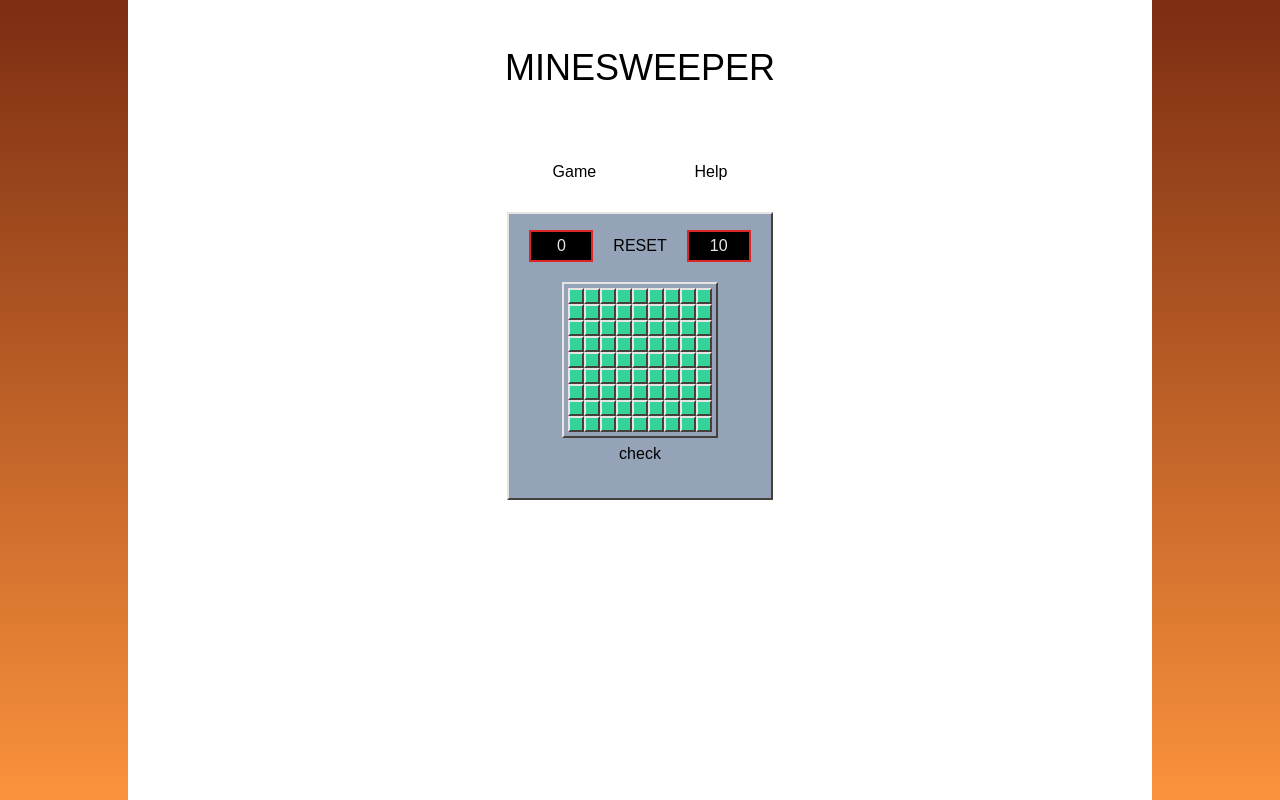
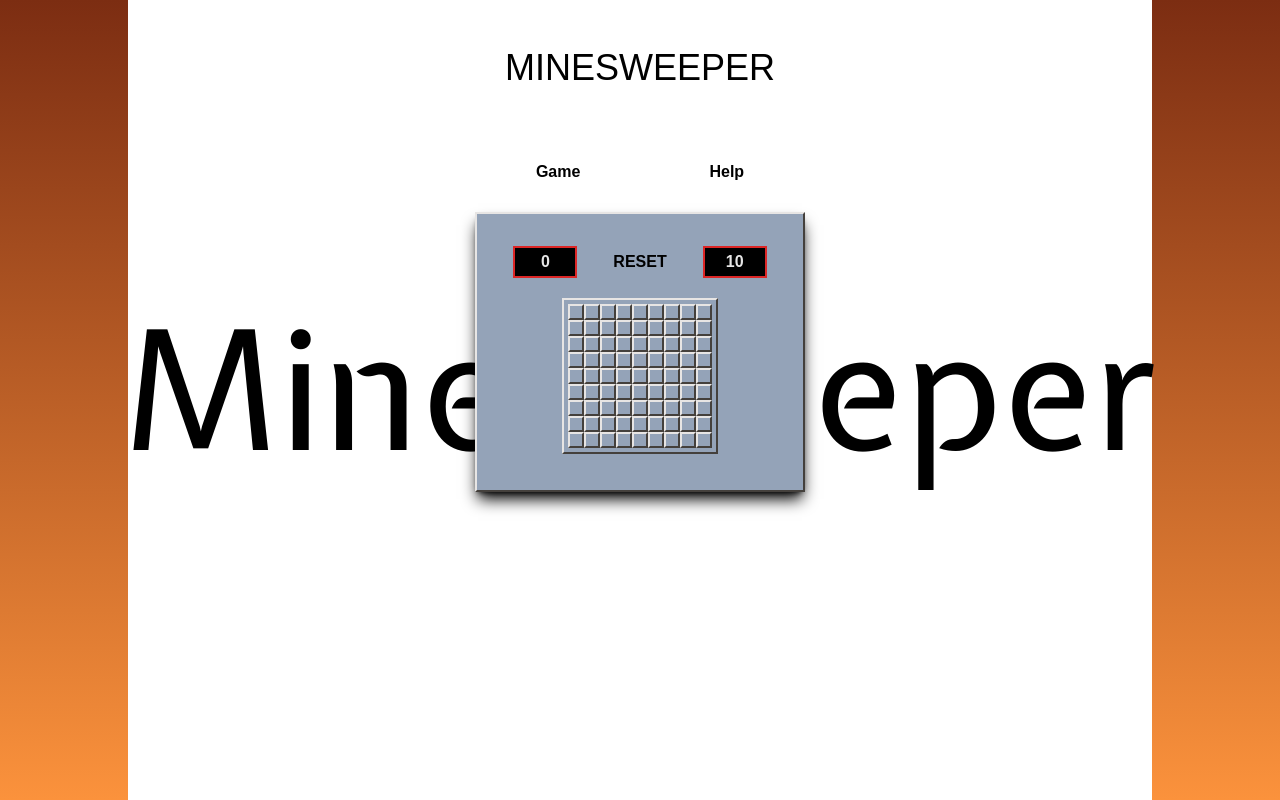
Before and after one commit to str4ng3love/minesweeper, a Next.js app: page / in a window 1280 px wide. Built offline with nearby package versions, Linux system fonts and the light colour scheme; a web font is replaced by a local one.

Commit message:
added displaying a congrats communicate if the player manages to clear the field

```diff
--- a/app/components/Game.tsx
+++ b/app/components/Game.tsx
@@ -1,7 +1,7 @@
 "use client";
 import Menu from "./Menu";
 import Minefield from "./Minefield";
-import { useEffect, useState } from "react";
+import { useState } from "react";
 export interface Options {
   x: string;
   y: string;
@@ -15,9 +15,9 @@ export default function Game() {
 
   return (
     <>
-      <div className="flex flex-col max-w-fit">
+      <div className="flex z-10 flex-col max-w-fit ">
         <Menu getOptions={getOptions} />
-        {gameOptions ?  <Minefield options={gameOptions as Options} /> :<>Loading...</>}
+        {gameOptions ?  <Minefield options={gameOptions as Options} /> :<span className="my-16 text-4xl text-center animate-pulse font-bold">Loading...</span>}
 
       </div>
     </>
--- /dev/null
+++ b/app/components/GameOver.tsx
@@ -0,0 +1,20 @@
+"use client";
+interface Props {
+  time: number;
+  handleClick: (e: React.MouseEvent)=>void;
+}
+export default function GameOver({ time, handleClick }: Props) {
+  return (
+    <>
+      <div className="select-none absolute left-[50%] top-[50%] translate-x-[-50%] translate-y-[-50%] shadow-md shadow-black">
+        <div className="bg-white p-8 flex flex-col">
+          <h3 className="text-center  text-xl">Congratulations!</h3>
+          <span className="leading-8 mb-8">You just sweeped the field in <b>{time}</b> seconds !</span>
+        <button
+        onClick={(e)=>handleClick(e)}
+         className="p-4 hover:bg-black hover:text-white">OK</button>
+        </div>
+      </div>
+    </>
+  );
+}
--- a/app/components/Menu.tsx
+++ b/app/components/Menu.tsx
@@ -14,12 +14,12 @@ export default function Menu(props:{getOptions:(options:{x:string, y:string,mine
         props.getOptions(gameOptions)
     }, [gameOptions])
 return(
-    <div className="flex justify-around my-2">
-    <div onClick={(e)=>setShowOptions(true)} className="p-4 hover:bg-black hover:text-white">
+    <div className="flex justify-around my-2  ">
+    <div onClick={(e)=>setShowOptions(true)} className="p-4 hover:bg-black hover:text-white font-bold">
       Game
     </div>
     {showOptions ? <GameOptions closefN={(e)=>setShowOptions(false)} setOptionsfN={getOptions}/> : <></>}
-    <div className="p-4">Help</div>
+    <div className="p-4 font-bold">Help</div>
   </div>
 )
 }
--- a/app/components/Minefield.tsx
+++ b/app/components/Minefield.tsx
@@ -10,6 +10,7 @@ import { AddClues } from "@/utils/AddClues";
 import { RevealTile } from "@/utils/ReavealTiles";
 import { mineHit } from "@/utils/ReavealTiles";
 import Panel from "./Panel";
+import GameOver from "./GameOver";
 
 export interface Minefield {
   marked: boolean;
@@ -28,6 +29,7 @@ export default function Minefield(props: { options: Options }) {
   const [gameOver, setGameOver] = useState(false);
   const [time, setTime] = useState(0);
   const [intId, setIntId] = useState<NodeJS.Timer>();
+  const [showGameOver, setShowGameOver] = useState(false)
 
   const Restart = (e: React.MouseEvent) => {
     const newMineField = GenerateField(props.options.x, props.options.y);
@@ -39,7 +41,7 @@ export default function Minefield(props: { options: Options }) {
     clearInterval(intId);
     setTime(0);
   };
-  const Reset = () =>{
+  const Reset = () => {
     const newMineField = GenerateField(props.options.x, props.options.y);
     setField(newMineField);
     setGameStart(false);
@@ -48,7 +50,7 @@ export default function Minefield(props: { options: Options }) {
     setGameOver(false);
     clearInterval(intId);
     setTime(0);
-  }
+  };
   const startGame = (e: React.MouseEvent) => {
     let currentCoords = GetCoords(e);
     let newField = RecursiveCheck(
@@ -74,6 +76,7 @@ export default function Minefield(props: { options: Options }) {
     newMineField = RevealTile(newMineField, coords);
     if (mineHit) {
       setGameOver(true);
+
     }
     return newMineField;
   };
@@ -126,12 +129,13 @@ export default function Minefield(props: { options: Options }) {
   useEffect(() => {
     setGameStart(false);
     clearInterval(intId);
-    Reset()
+    Reset();
   }, [props]);
 
   useEffect(() => {
     if (checkGameState(field)) {
       clearInterval(intId);
+      setShowGameOver(true)
     }
   }, [marked, field]);
   useEffect(() => {
@@ -140,26 +144,24 @@ export default function Minefield(props: { options: Options }) {
     }
   }, [gameOver]);
   // necessary evil
-  let mineZone = document.getElementById('mine-Field-Zone')
-  if(mineZone){
-  mineZone.style.gridTemplateColumns = `repeat(${props.options.y}, 16px)`
-
-}
+  let mineZone = document.getElementById("mine-Field-Zone");
+  if (mineZone) {
+    mineZone.style.gridTemplateColumns = `repeat(${props.options.y}, 16px)`;
+  }
 
   return (
     <div
       onContextMenu={(e) => e.preventDefault()}
-      className="bg-slate-400 m-1 flex flex-col items-center border-2 border-solid border-b-stone-700 border-r-stone-700  border-l-stone-200  border-t-stone-200 pb-8"
+      className="shadow-lg shadow-black  bg-slate-400 m-1 flex flex-col p-4 items-center border-2 border-solid border-b-stone-700 border-r-stone-700  border-l-stone-200  border-t-stone-200 pb-8"
     >
       <Panel time={time} minesLeft={mines - marked} resetFN={Restart} />
       <div
-      id={'mine-Field-Zone'}
+        id={"mine-Field-Zone"}
         className={`grid w-fit m-1  p-1  border-2 border-solid border-b-stone-700 border-r-stone-700  border-l-stone-200  border-t-stone-200`}
       >
         {field ? (
           <>
             {!gameStart
-
               ? field.map((el, indexX) =>
                   el.map((el, indexY) => (
                     <Tile
@@ -198,8 +200,8 @@ export default function Minefield(props: { options: Options }) {
         ) : (
           <></>
         )}
+        {showGameOver ? <GameOver handleClick={(e)=>{setShowGameOver(false)}} time={time}/> : <></>}
       </div>
-      <button onClick={(e) => console.log(field)}>check</button>
     </div>
   );
 }
--- a/app/components/Panel.tsx
+++ b/app/components/Panel.tsx
@@ -1,25 +1,23 @@
 "use client";
 
-
 interface Props {
-  minesLeft:number,
-time:number;
-  resetFN: (e:React.MouseEvent)=>void,
+  minesLeft: number;
+  time: number;
+  resetFN: (e: React.MouseEvent) => void;
 }
-export default function Panel({resetFN, minesLeft, time}:Props) {
-
+export default function Panel({ resetFN, minesLeft, time }: Props) {
   return (
     <>
-      <div className="p-4 flex justify-between select-none">
-      <div className="flex justify-center items-center  h-8 w-16  mx-1 border-solid border-2 border-red-600 bg-black text-white/90">
-        {time}
-      </div>
+      <div className="p-4 font-bold flex justify-between select-none">
+        <div className="flex justify-center items-center  h-8 w-16  mx-1 border-solid border-2 border-red-600 bg-black text-white/90">
+          {time}
+        </div>
 
         <div
           onClick={(e) => resetFN(e)}
           className="flex justify-center items-center h-8 w-fit mx-4 "
         >
-      RESET
+         <span className="p-4 hover:bg-white hover:text-black">RESET</span>
         </div>
         <div className="flex justify-center items-center  h-8 w-16  mx-1 border-solid border-2 border-red-600 bg-black text-white/90">
           {minesLeft}
--- a/app/components/Tile.tsx
+++ b/app/components/Tile.tsx
@@ -1,7 +1,7 @@
 "use client";
 
 import Image from "next/image";
-import { useEffect, useState } from "react";
+import { useEffect } from "react";
 
 export default function Tile(props: {
   marked: boolean;
@@ -14,10 +14,7 @@ export default function Tile(props: {
   handleRightClick: (e: React.MouseEvent) => void;
 }) {
 
-  const [bg, setBg] = useState('no-bg')
-    useEffect(()=> {
-      console.log('change bg')
-    }, [props])
+
   return (
     <>
       {!props.show ? (
@@ -28,34 +25,54 @@ export default function Tile(props: {
             }
 
             props.handleClick(e);
+
           }}
           onContextMenu={(e) => {
             e.preventDefault();
             props.handleRightClick(e);
           }}
-          className="font-bold text-sm select-none flex justify-center items-center border-solid  bg-emerald-400 h-4 w-4 border-2 border-b-stone-700 border-r-stone-700  border-l-stone-200  border-t-stone-200 active:border-b-stone-200 active:border-r-stone-200 active:border-l-stone-700  active:border-t-stone-700 "
+          className="hover:bg-slate-600 transition-all duration-150 ease-in-out font-bold text-sm select-none flex justify-center items-center border-solid   h-4 w-4 border-2 border-b-stone-700 border-r-stone-700  border-l-stone-200  border-t-stone-200 active:border-b-stone-200 active:border-r-stone-200 active:border-l-stone-700  active:border-t-stone-700 "
         >
           <span className="absolute invisible">
             x:{props.coords.x} y:{props.coords.y}
           </span>
-          {props.marked ? <span>M</span> : <span></span>}
+          {props.marked ? (
+            <Image alt="flag" width={16} height={16} src={"/images/flag.svg"} />
+          ) : (
+            <></>
+          )}
         </div>
       ) : (
         <div
-        onContextMenu={(e) => {
-          e.preventDefault();
-          props.handleRightClick(e);
-        }}
-        className="font-bold text-sm select-none flex justify-center items-center border-solid  bg-red-300 h-4 w-4 border-[1px] border-black
-        ">
+          onContextMenu={(e) => {
+            e.preventDefault();
+            if (props.show === false) {
+              props.handleRightClick(e);
+            }
+          }}
+          className="hover:bg-slate-600 transition-shadow duration-150 delay-150 ease-in-out font-bold text-sm select-none flex justify-center bg-orange-500/50 items-center border-solid  h-4 w-4 border-[1px] border-black
+        "
+        >
           <span className="absolute invisible">
             x:{props.coords.x} y:{props.coords.y}
           </span>
-          {props.mine ? (
-            <Image className={bg} alt="mine" width={16} height={16} src={"/images/mine.svg"} />
+          {props.mine && props.marked ? (
+            <Image
+              alt="mine"
+              className="bg-blue-300"
+              width={16}
+              height={16}
+              src={"/images/mine.svg"}
+            />
           ) : (
             <></>
           )}
+          {props.mine && !props.marked ? (
+            <Image alt="mine" width={16} height={16} src={"/images/mine.svg"} />
+          ) : (
+            <></>
+          )}
+
           {props.adjacentMines > 0 && !props.mine ? props.adjacentMines : <></>}
         </div>
       )}
--- a/app/globals.css
+++ b/app/globals.css
@@ -1,3 +1,7 @@
 @tailwind base;
 @tailwind components;
 @tailwind utilities;
+
+.red {
+    background-color: red;
+}
--- a/app/page.tsx
+++ b/app/page.tsx
@@ -4,17 +4,18 @@ import Game from "./components/Game";
 const expletus = Expletus_Sans({ subsets: ["latin"] });
 
 export const metadata = {
-  title: 'Minesweeper',
-
-}
+  title: "Minesweeper",
+};
 export default function Home() {
   return (
     <main className={expletus.className}>
       <div className="bg-gradient-to-b from-orange-900 to-orange-400 flex flex-col items-center min-h-[100dvh]">
-        <div className="w-[80%] bg-white flex flex-col items-center min-h-[100dvh]">
-          <h1 className="text-center p-4 my-8 text-4xl uppercase">Minesweeper</h1>
+        <div className="xl:w-[80%] w-[100%] bg-white  flex flex-col items-center min-h-[100dvh] ">
+          <div className="absolute -z-100 h-[100dvh] w-[100dvw] bg-[url('/images/bg.svg')]  bg-no-repeat  bg-cover bg-center"></div>
+          <h1 className="text-center p-4 my-8 text-4xl uppercase ">
+            Minesweeper
+          </h1>
           <Game />
-
         </div>
       </div>
     </main>
```
Also changed, not shown: utils/ReavealTiles.ts (+13 -13 lines), public/images/bg.svg (added), public/images/flag.svg (added).
